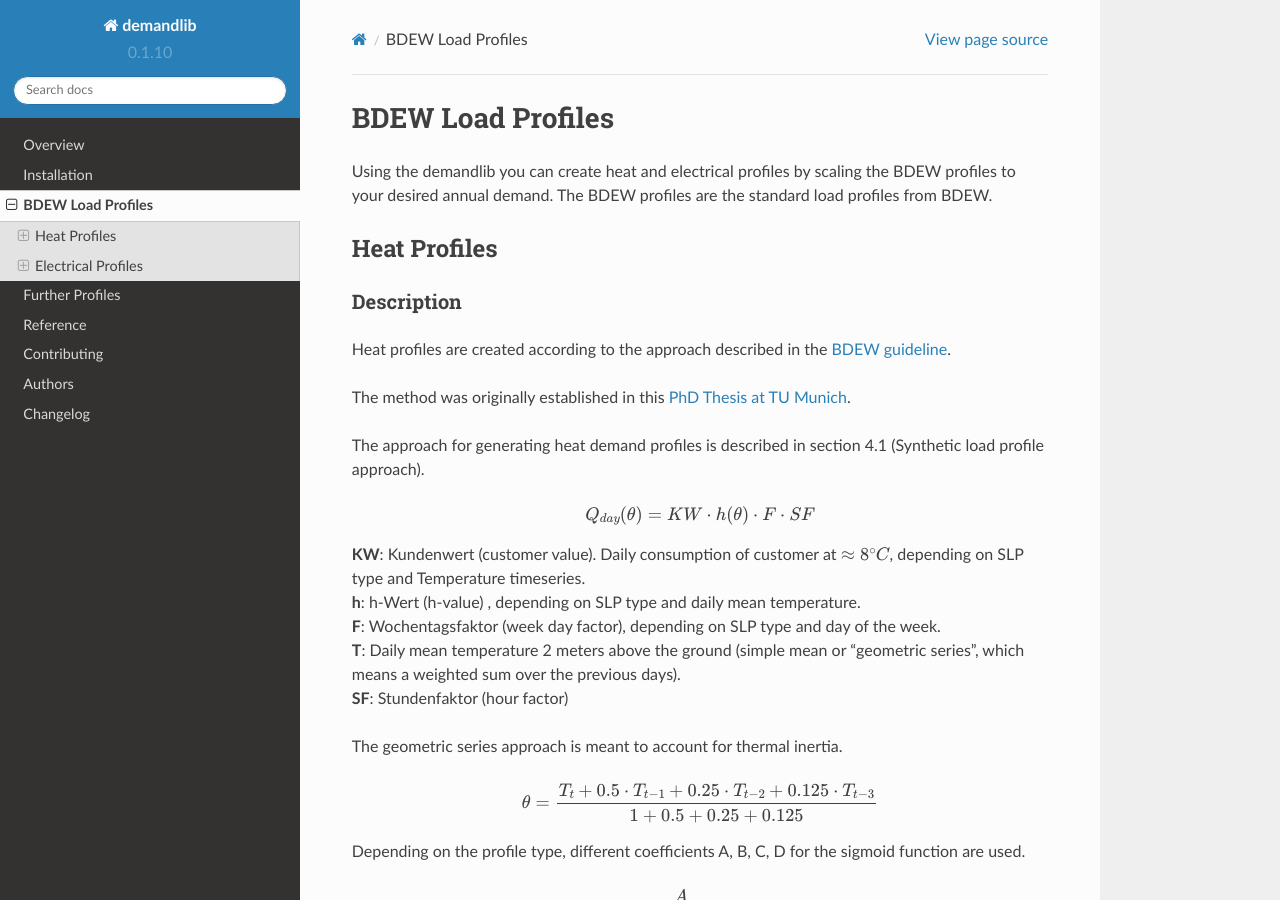
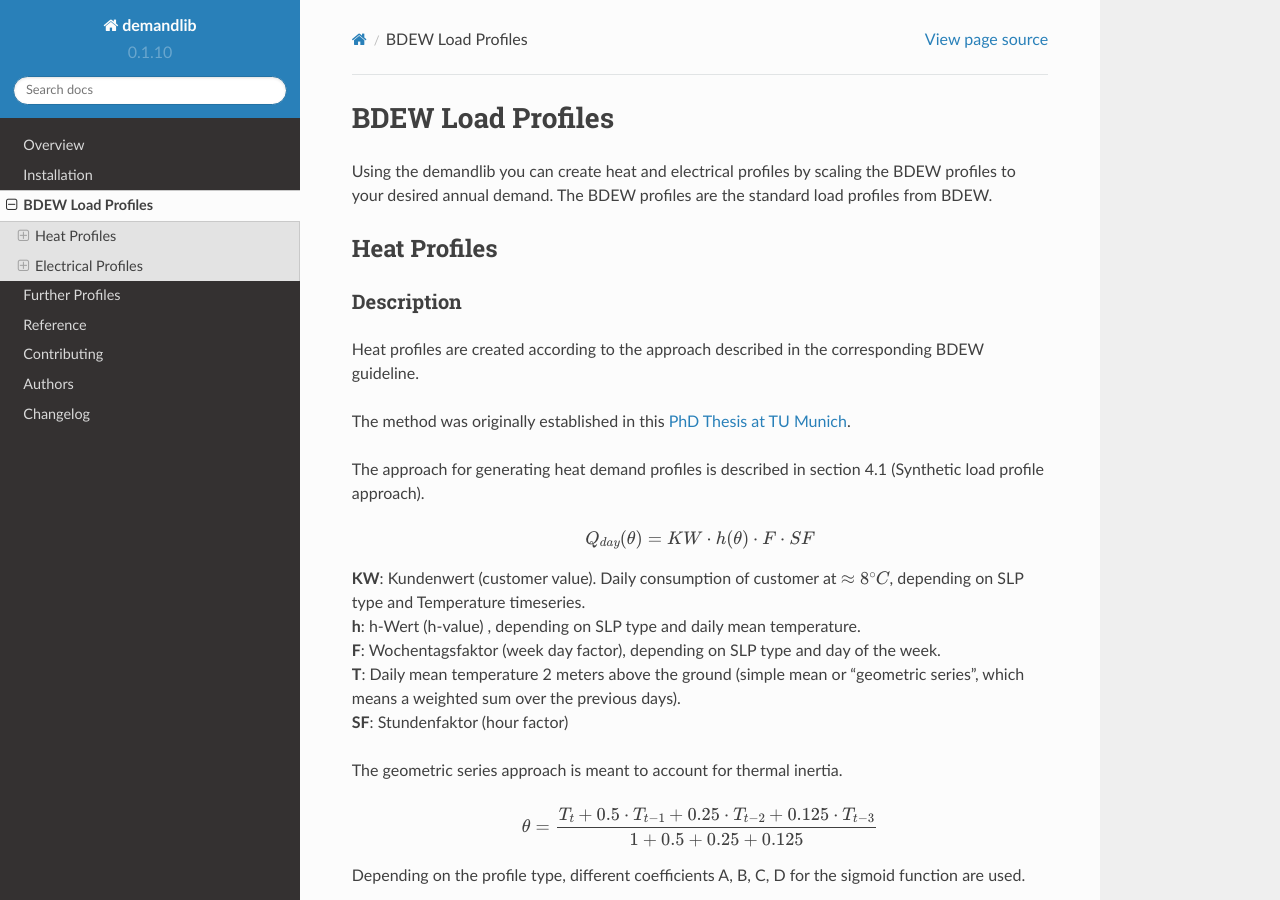
Before and after one commit to oemof/demandlib, a Sphinx documentation site: the page built from docs/bdew.rst, in a window 1280 px wide and 900 px high. Built offline with Sphinx 7.4.7 and the Read the Docs theme 2.0.0, drawn with Linux system fonts in a browser that asks for light colours; formulas are drawn with MathJax 3.

Commit message:
Fix/ remove broken links

```diff
--- a/CONTRIBUTING.rst
+++ b/CONTRIBUTING.rst
@@ -49,7 +49,7 @@
 
    Now you can make your changes locally.
 
-4. When you're done making changes run all the checks and docs builder with `tox <https://tox.readthedocs.io/en/latest/install.html>`_ one command::
+4. When you're done making changes run all the checks and docs builder with `tox <https://tox.wiki/en/latest/>`_ one command::
 
     tox
 
--- a/docs/bdew.rst
+++ b/docs/bdew.rst
@@ -11,7 +11,7 @@
 Description
 +++++++++++
 
-Heat profiles are created according to the approach described in the `BDEW guideline <https://www.enwg-veroeffentlichungen.de/badtoelz/Netze/Gasnetz/Netzbeschreibung/LF-Abwicklung-von-Standardlastprofilen-Gas-20110630-final.pdf>`_.
+Heat profiles are created according to the approach described in the corresponding BDEW guideline.
 
 The method was originally established in this `PhD Thesis at TU Munich <https://mediatum.ub.tum.de/doc/601557/601557.pdf>`_.
 
```
